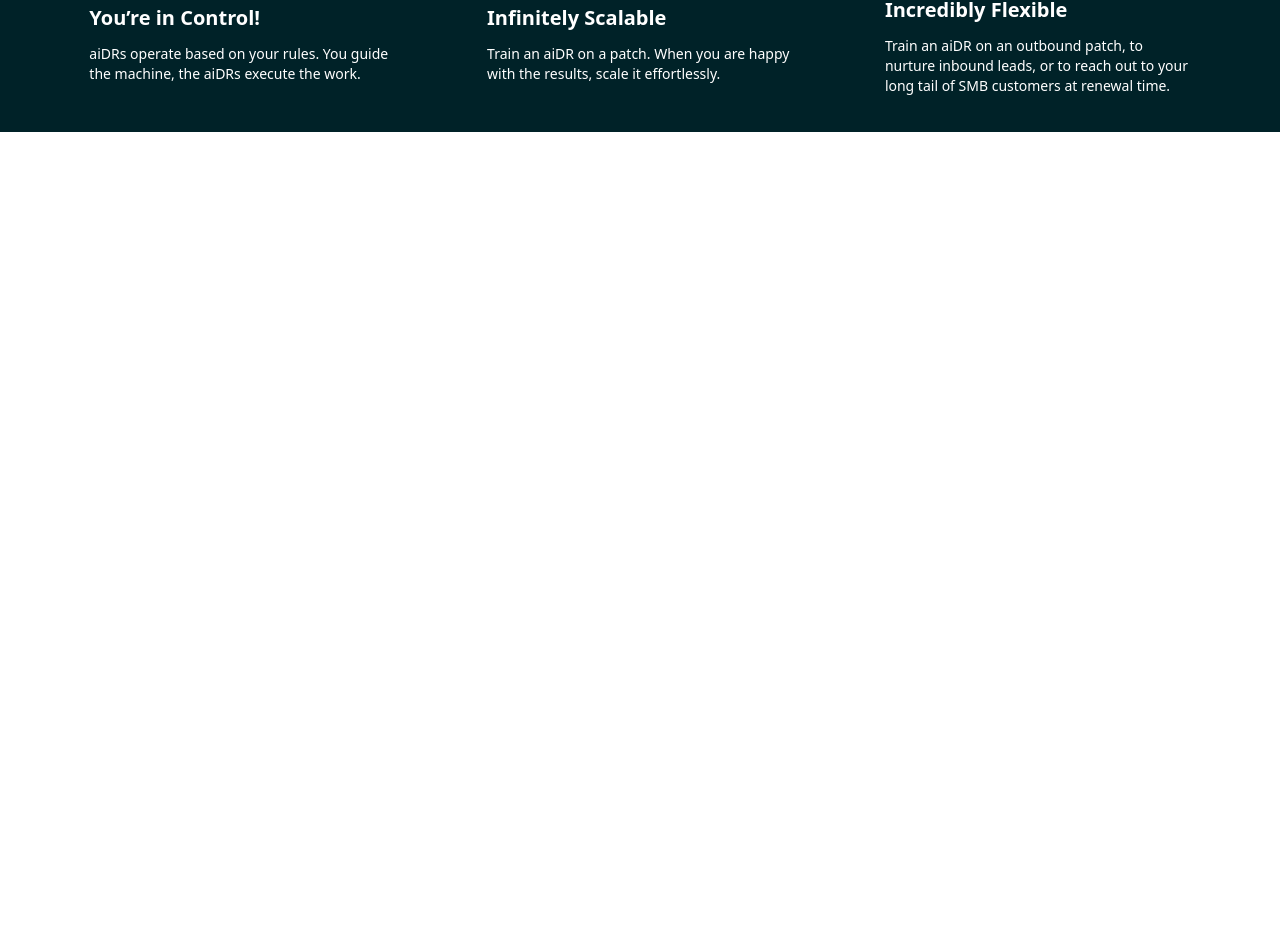
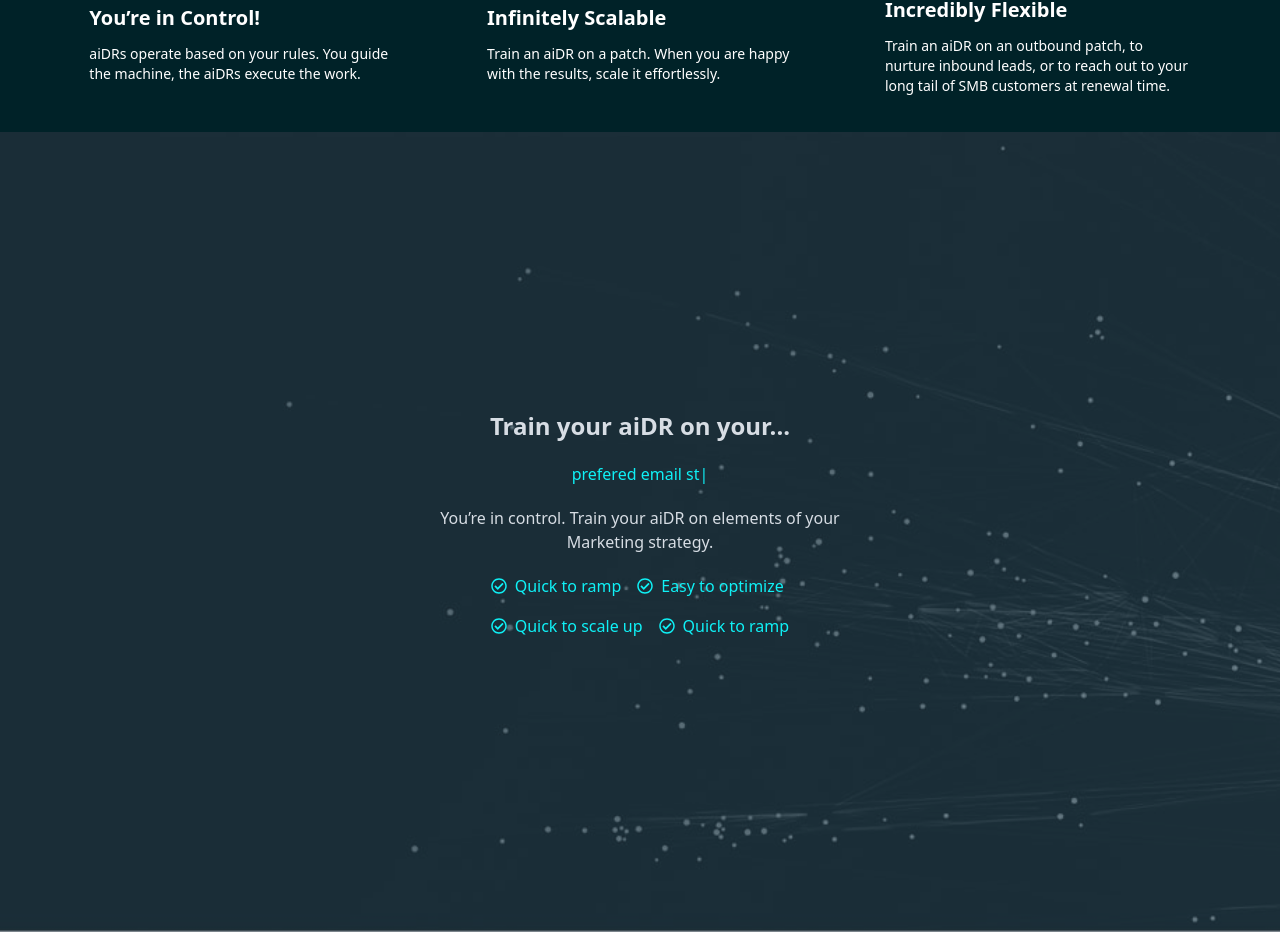
Before and after one commit to programmerrabbanii/hab-assignment-seven-, a React (Vite) app: page / in a window 1280 px wide. Shown: the part 1178-2110 px from the top of the page. Before the commit the page ends 1310 px from the top, so only its background shows below. Built offline with nearby package versions, Linux system fonts and the light colour scheme.

Commit message:
added the trainYour section

```diff
--- a/src/App.jsx
+++ b/src/App.jsx
@@ -1,6 +1,7 @@
 import Bannar from './components/Bannar'
 import BannarBottom from './components/BannarBottom'
 import Navbar from './components/Navbar'
+import TrainYour from './components/TrainYour'
 
 function App() {
   return (
@@ -8,6 +9,7 @@ function App() {
      <Navbar></Navbar>
      <Bannar></Bannar>
      <BannarBottom></BannarBottom>
+     <TrainYour></TrainYour>
     </>
   )
 }
--- /dev/null
+++ b/src/components/TrainYour.jsx
@@ -0,0 +1,42 @@
+import bannar from '../assets/bannar.jsx.jpeg';
+import { FaRegCheckCircle } from "react-icons/fa";
+
+
+const TrainYour = () => {
+  return (
+    <div>
+      <div
+        className="hero min-h-screen"
+        style={{
+          backgroundImage: `url(${bannar})`,
+          backgroundPosition: "center",
+          backgroundSize: "cover",
+        }}
+      >
+        <div className="hero-overlay bg-opacity-60"></div>
+        <div className="hero-content text-neutral-content text-center">
+          <div className="max-w-md">
+            <h1 className="mb-5 text-2xl font-semibold">Train your aiDR on your...</h1>
+            <p className="mb-5 text-[#0FF1F6]">
+            prefered email st|
+            </p>
+            <p>You’re in control. Train your aiDR on elements of your Marketing strategy.</p>
+            <div className='text-center w-8/12 mx-auto mt-5'>
+            <div className='flex gap-4'>
+                <p className='flex items-center gap-2 text-[#0FF1F6] mb-4'>  <FaRegCheckCircle></FaRegCheckCircle> Quick to ramp</p>
+                <p className=' mb-4 flex gap-2 items-center text-[#0FF1F6]'>  <FaRegCheckCircle></FaRegCheckCircle> Easy to optimize</p>
+            </div>
+
+            <div className='flex gap-4'>
+                <p className=' mb-4 flex items-center gap-2 text-[#0FF1F6]'>  <FaRegCheckCircle></FaRegCheckCircle> Quick to scale up</p>
+                <p className=' mb-4 flex gap-2 items-center text-[#0FF1F6]'>  <FaRegCheckCircle></FaRegCheckCircle> Quick to ramp</p>
+            </div>
+            </div>
+          </div>
+        </div>
+      </div>
+    </div>
+  );
+};
+
+export default TrainYour;
```
